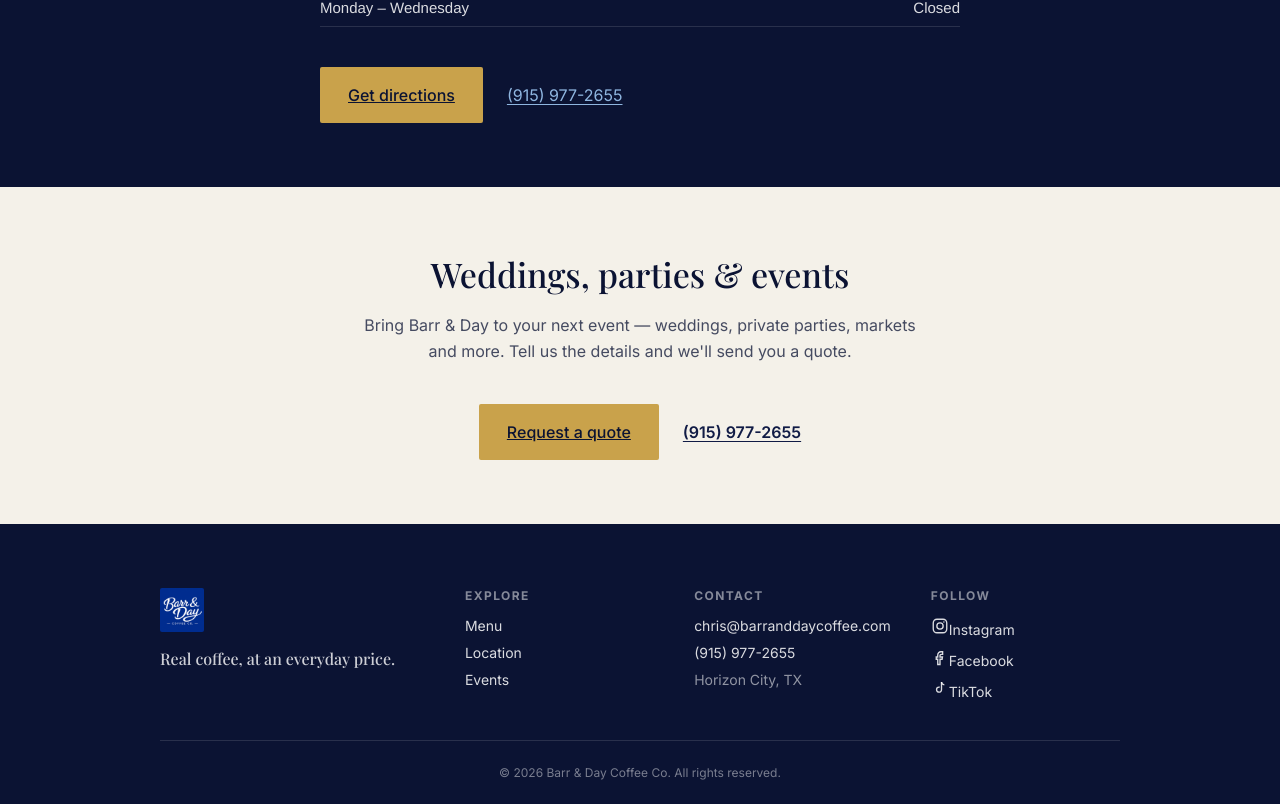
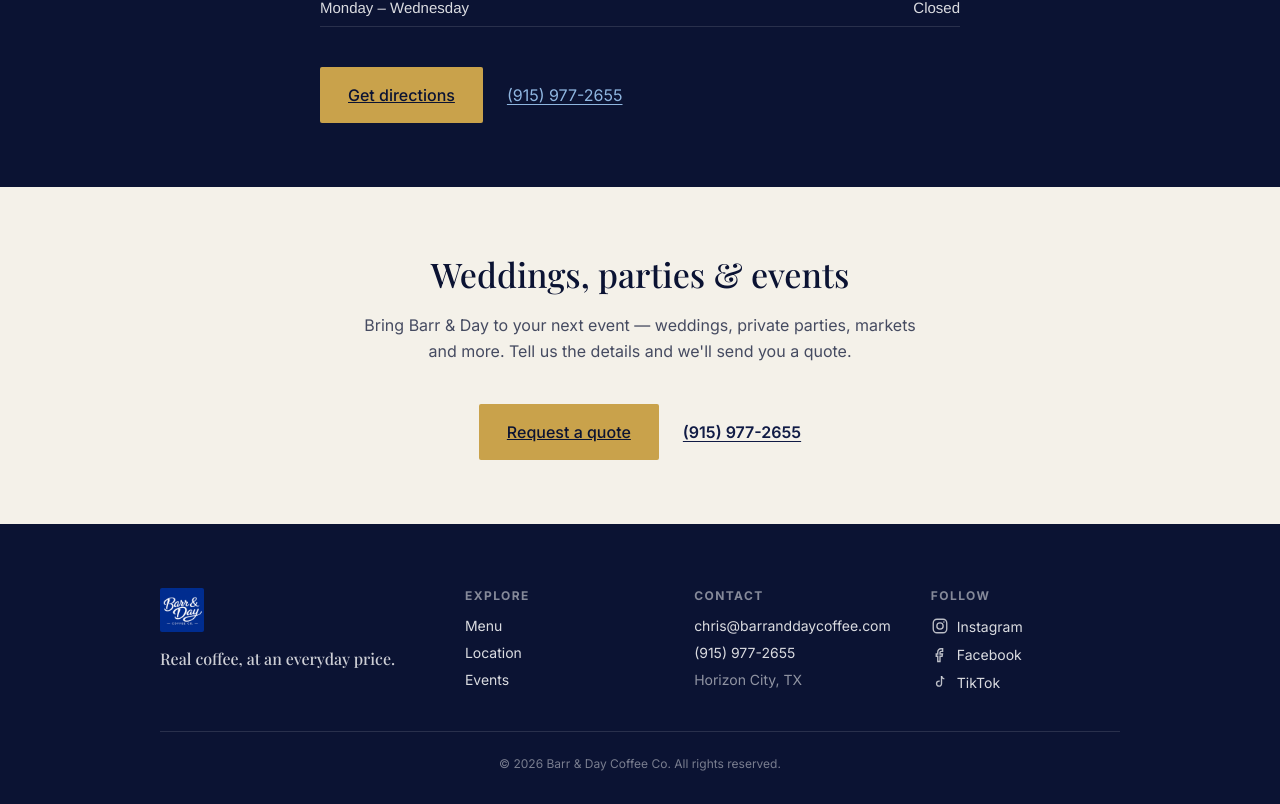
Before and after one commit to chrisbarrandey/barr-and-day-site, a Next.js app: page / in a window 1280 px wide. Shown: the part 2200-3004 px from the top of the page. Built offline with nearby package versions, Linux system fonts and the light colour scheme.

Commit message:
Add social icon styles

```diff
--- a/app/globals.css
+++ b/app/globals.css
@@ -461,3 +461,17 @@
   color: rgba(255, 255, 255, 0.45);
   text-align: center;
 }
+
+/* Iconos de redes sociales en el footer */
+.site-footer__social {
+  display: inline-flex;
+  align-items: center;
+  gap: 8px;
+}
+.site-footer__social svg {
+  flex-shrink: 0;
+  opacity: 0.85;
+}
+.site-footer__social:hover svg {
+  opacity: 1;
+}
```
